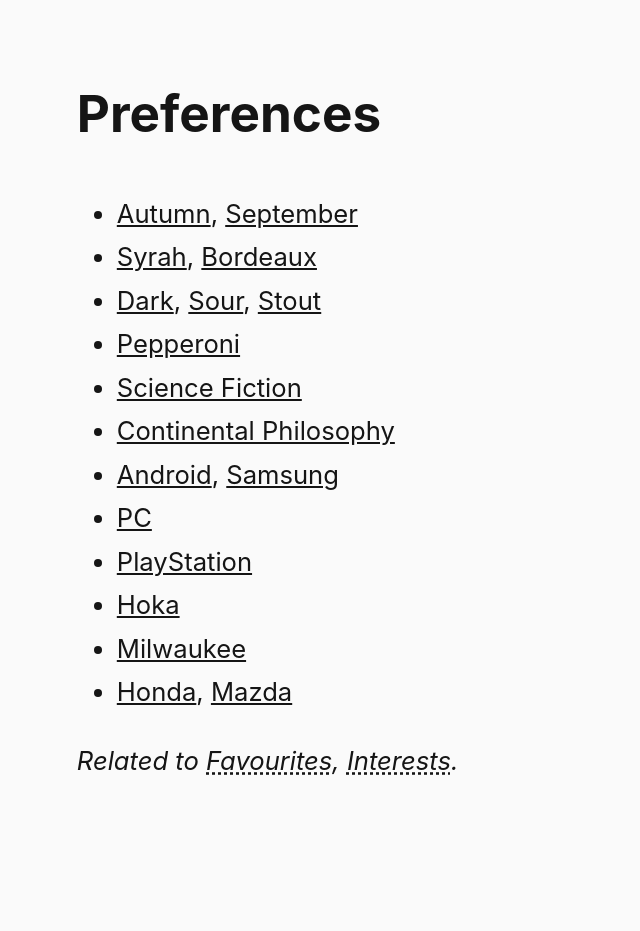
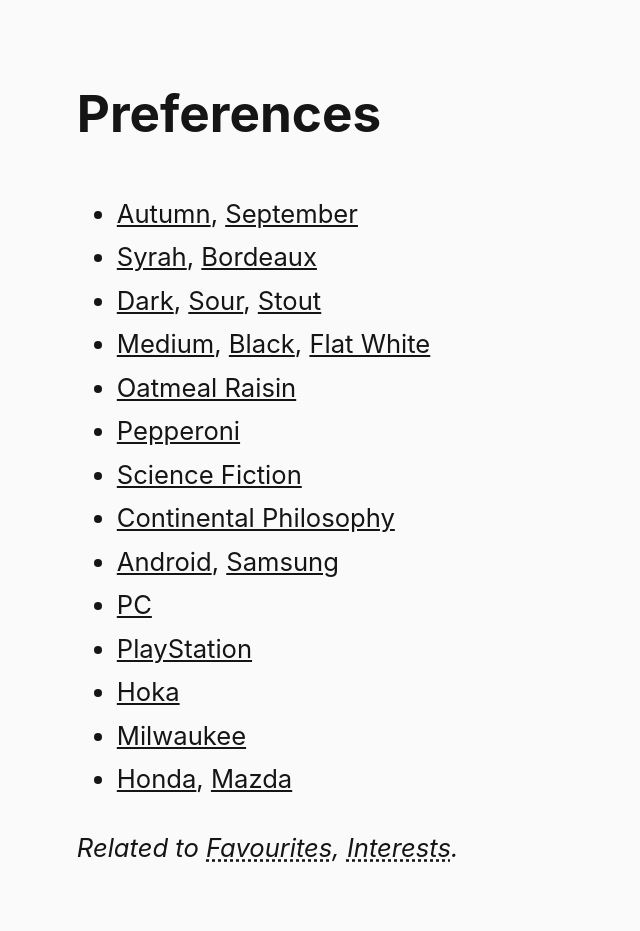
Before and after one commit to steinea/fyi, a Jekyll site: the page built from pages/preferences.md, in a window 1280 px wide. Shown: the whole page, without its empty margins (0-640 px from the left). Built offline with Jekyll 4.4.1, drawn with Linux system fonts in a browser that asks for light colours; before the commit the page ends 900 px from its top, so only the background shows below that.

Commit message:
Add more preferences

```diff
--- a/pages/preferences.md
+++ b/pages/preferences.md
@@ -7,6 +7,8 @@ permalink: /preferences/
 * [Autumn](https://en.wikipedia.org/wiki/Autumn), [September](https://en.wikipedia.org/wiki/September)
 * [Syrah](https://en.wikipedia.org/wiki/Syrah), [Bordeaux](https://en.wikipedia.org/wiki/Bordeaux_wine)
 * [Dark](https://en.wikipedia.org/wiki/Lager#Dark_lager), [Sour](https://en.wikipedia.org/wiki/Sour_beer), [Stout](https://en.wikipedia.org/wiki/Stout)
+* [Medium](https://en.wikipedia.org/wiki/Coffee_roasting), [Black](https://en.wikipedia.org/wiki/Coffee#Serving), [Flat White](https://en.wikipedia.org/wiki/Flat_white)
+* [Oatmeal Raisin](https://en.wikipedia.org/wiki/Oatmeal_raisin_cookie)
 * [Pepperoni](https://en.wikipedia.org/wiki/Pizza)
 * [Science Fiction](https://en.wikipedia.org/wiki/Science_fiction)
 * [Continental Philosophy](https://en.wikipedia.org/wiki/Continental_philosophy)
```
